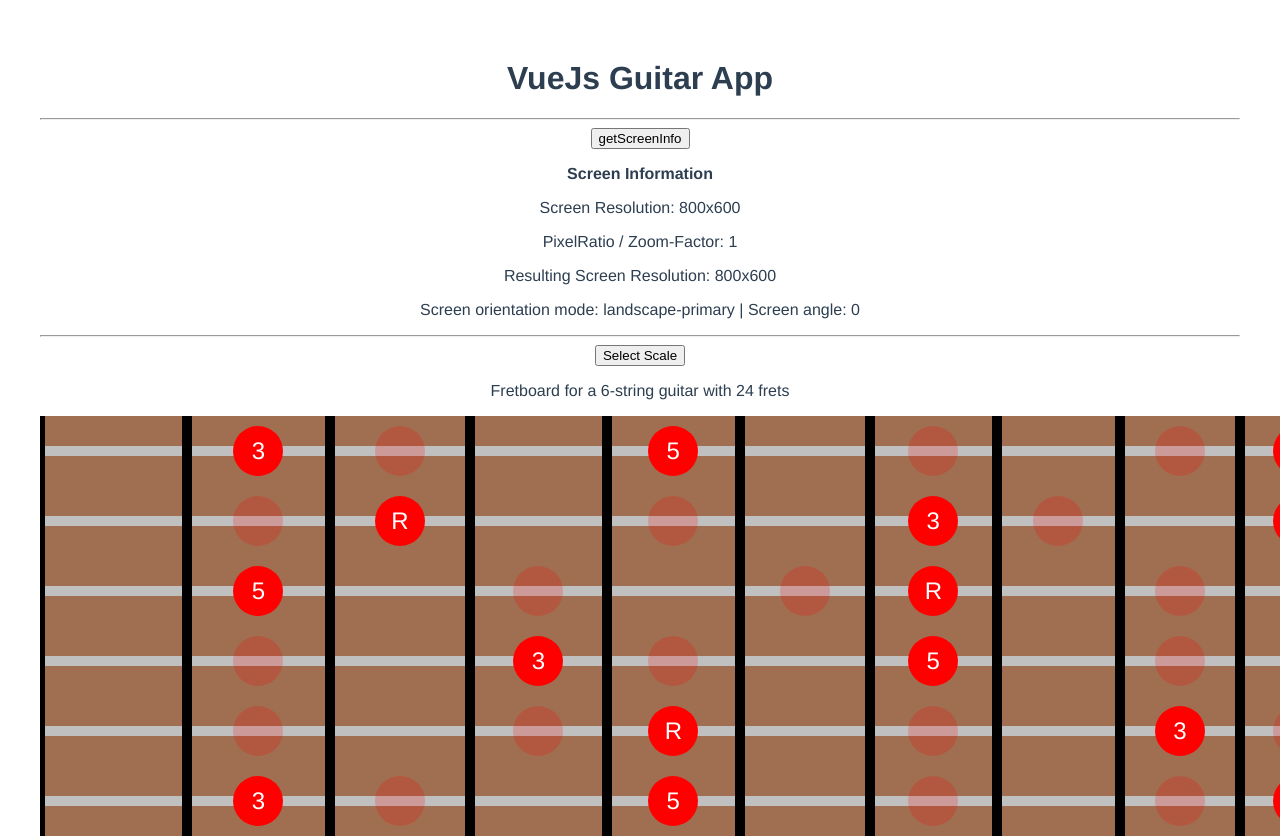
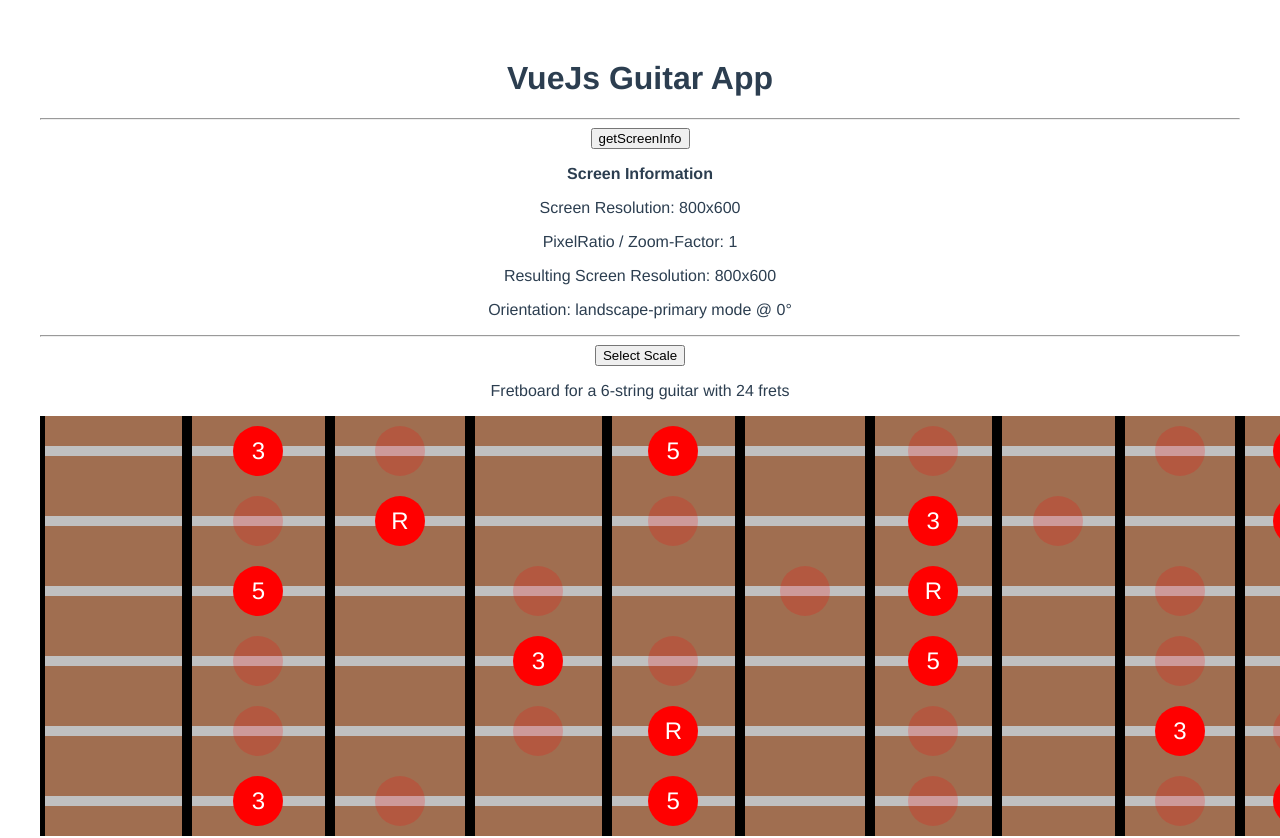
Before and after one commit to DanielSchiessl/VueGuitarApp, a Vue app: page / in a window 1280 px wide. Shown: the top 838 px of the page. Built offline with nearby package versions, Linux system fonts and the light colour scheme.

Commit message:
Fix missing screen lock call

```diff
--- a/src/App.vue
+++ b/src/App.vue
@@ -9,6 +9,7 @@
         getScreenInfo
     </button>
 
+    <!-- Show some screen info for debugging ... -->
     <p style="font-weight: bold;">Screen Information</p>
     <p>{{screenResolution}}</p>
     <p>{{pixelRatio}}</p>
@@ -78,6 +79,17 @@ import scaleselectormodal from './components/scaleselectormodal.vue'
 // import fretnote from './components/fretnote.vue'
 
 console.log('starting up ...')
+console.log(screen.orientation)
+if (document.documentElement.requestFullscreen) {
+    document.documentElement.requestFullscreen()
+    console.log('executing requestFullscreen() ...')
+} else if (document.documentElement.webkitRequestFullScreen) {
+    document.documentElement.webkitRequestFullScreen()
+    console.log('executing webkitRequestFullScreen() ...')
+}
+if (screen.orientation.lock()) {
+    screen.orientation.lock('landscape')
+}
 
 export default {
     name: 'App',
@@ -86,7 +98,7 @@ export default {
             screenResolution: 'Screen Resolution: ' + screen.width + 'x' + screen.height,
             pixelRatio: 'PixelRatio / Zoom-Factor: ' + window.devicePixelRatio,
             resultingScreenResolution: 'Resulting Screen Resolution: ' + (window.screen.width * window.devicePixelRatio).toFixed(0) + 'x' + (window.screen.height * window.devicePixelRatio).toFixed(0),
-            screenOrientation: 'Screen orientation mode: ' + screen.orientation.type + ' | Screen angle: ' + screen.orientation.angle,
+            screenOrientation: 'Orientation: ' + screen.orientation.type + ' mode @ ' + screen.orientation.angle + '°',
             showModal: false,
             showScaleNoteFunction: false,
             isChordSelected: true,
@@ -143,17 +155,7 @@ export default {
             this.screenResolution = 'Screen Resolution: ' + screen.width + 'x' + screen.height
             this.pixelRatio = 'PixelRatio / Zoom-Factor: ' + window.devicePixelRatio.toFixed(2)
             this.resultingScreenResolution = 'Resulting Screen Resolution: ' + (window.screen.width * window.devicePixelRatio).toFixed(0) + 'x' + (window.screen.height * window.devicePixelRatio).toFixed(0)
-            this.screenOrientation = 'Screen orientation mode: ' + screen.orientation.type + ' | Screen angle: ' + screen.orientation.angle
-        },
-        changeScreenForMobile: function () {
-            if (document.documentElement.requestFullscreen) {
-                document.documentElement.requestFullscreen()
-                console.log('executing requestFullscreen() ...')
-            } else if (document.documentElement.webkitRequestFullScreen) {
-                document.documentElement.webkitRequestFullScreen()
-                console.log('executing webkitRequestFullScreen() ...')
-            }
-            screen.orientation.lock('landscape')
+            this.screenOrientation = 'Orientation: ' + screen.orientation.type + ' mode @ ' + screen.orientation.angle + '°'
         }
     }
 }
```
